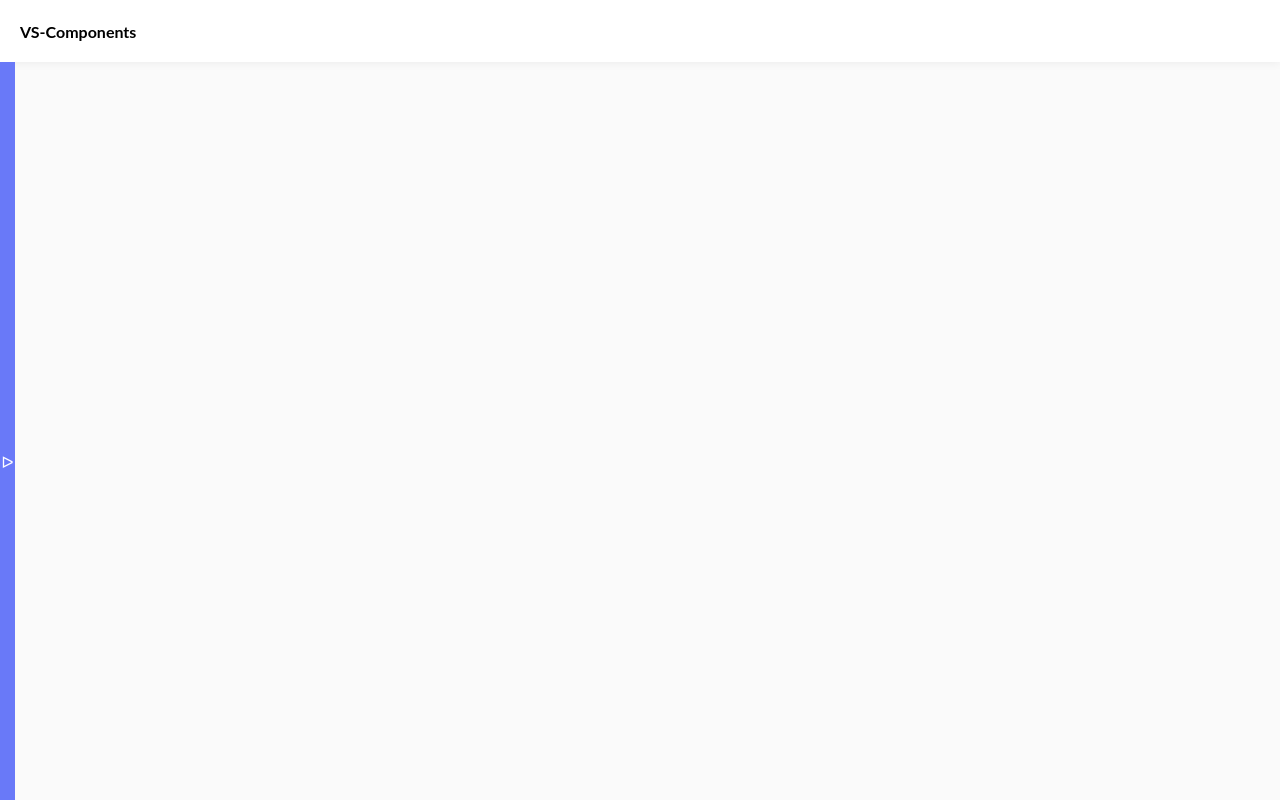
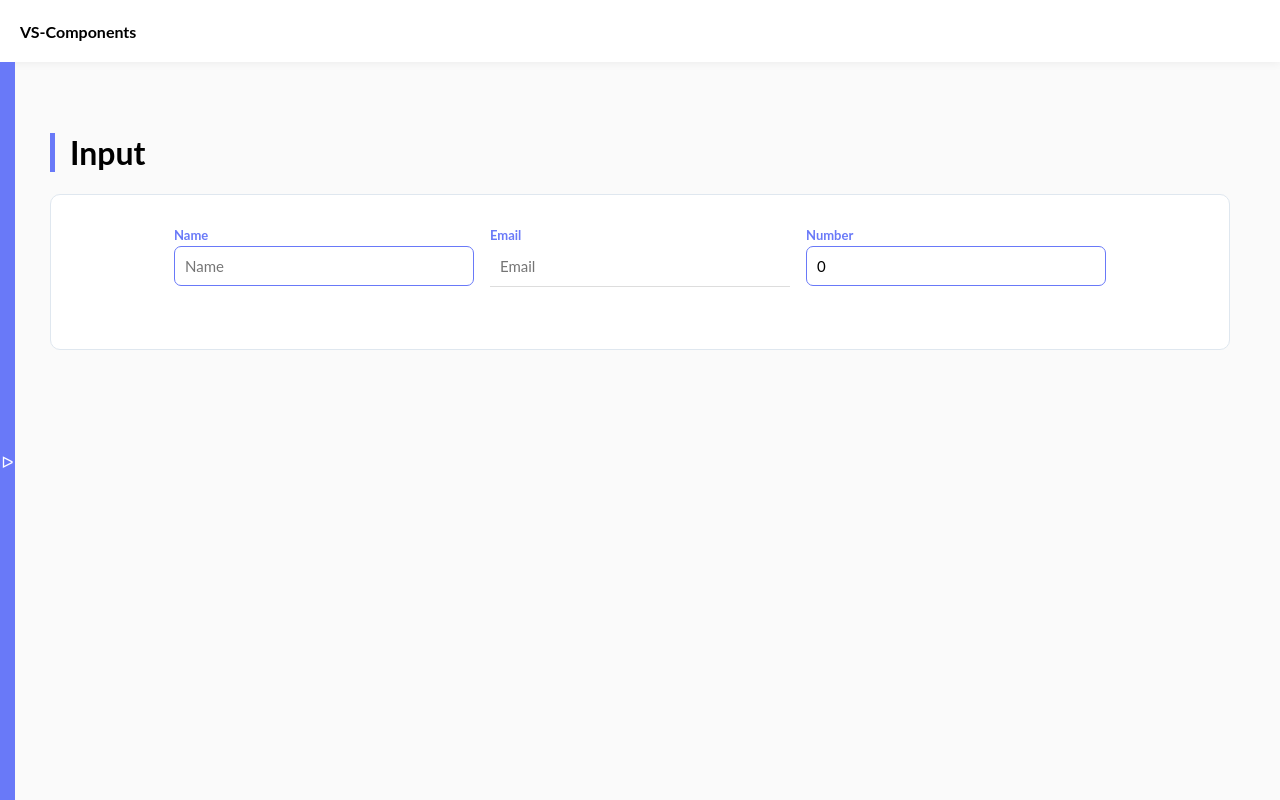
Before and after one commit to stark1406/vs-components, a Vue app: page /input in a window 1280 px wide. Built offline with nearby package versions, Linux system fonts and the light colour scheme.

Commit message:
feat: implementation of the input component

```diff
--- a/src/components/layout/Sidebar.vue
+++ b/src/components/layout/Sidebar.vue
@@ -18,6 +18,10 @@ const links = ref<Array<Link>>([
   {
     name: 'Button',
     href: '/button'
+  },
+  {
+    name: 'Input',
+    href: '/input'
   }
 ])
 </script>
--- /dev/null
+++ b/src/components/vs/input/contract.ts
@@ -0,0 +1,46 @@
+import { PropType, defineComponent } from 'vue'
+import { type, stylingMode} from './types'
+
+export const InputContract = defineComponent({
+  props: {
+    value: {
+      type: [String, Number],
+      default: ''
+    },
+    label: {
+      type: String,
+      default: ''
+    },
+    name: {
+      type: String,
+      required: true
+    },
+    type: {
+      type: String as PropType<type>,
+      default: 'text'
+    },
+    stylingMode: {
+      type: String as PropType<stylingMode>,
+      default: 'default'
+    },
+    placeholder: {
+      type: String,
+      default: ''
+    },
+    width: {
+      type: String,
+      default: '100%'
+    },
+    maxlength: {
+      type: [Number, String],
+      default: undefined,
+    },
+    error: {
+      type: Array,
+      default: () => ([])
+    },
+  },
+  emits: [
+    'update:value'
+  ]
+})
--- /dev/null
+++ b/src/components/vs/input/default/input.vue
@@ -0,0 +1,118 @@
+<script lang="ts">
+import { defineComponent } from 'vue'
+import { InputContract } from '../contract'
+import { useInput } from '../setup'
+
+export default defineComponent({
+  name: 'VsInput',
+  extends: InputContract,
+  setup(props, ctx) {
+    return useInput(props, ctx)
+  },
+})
+</script>
+
+<template>
+  <div
+    class="form-input"
+    :style="{
+      width: width
+    }"
+  >
+    <div
+      :class="[
+        'content',
+        `content_${stylingMode}`
+      ]"
+    >
+      <label
+        :for="name"
+        class="input-label"
+      >
+        {{ label }}
+      </label>
+      <input
+        :id="name"
+        :class="[
+          'input',
+          `input_${stylingMode}`
+        ]"
+        :type="type"
+        :value="value"
+        :name="name"
+        :placeholder="placeholder"
+        @input="updateValue"
+      >
+      <TransitionGroup>
+        <div
+          v-for="element of error"
+          :key="element"
+          class="form-error"
+        >
+          <div class="form-error__message">
+            {{ element }}
+          </div>
+        </div>
+      </TransitionGroup>
+    </div>
+  </div>
+</template>
+
+<style lang="scss" scoped>
+.content {
+    display: flex;
+    flex-direction: column;
+    &_underlined {
+      border-bottom: 1px solid #ddd;
+    }
+  }
+.form {
+  &-input {
+    margin-bottom: 30px;
+    position: relative;
+  }
+  &-error {
+    background: var(--danger);
+    margin-top: 4px;
+    border-radius: 7px;
+    font-size: 13px;
+    color: #fff;
+    padding: 5px;
+  }
+}
+.input {
+  padding: 0 10px;
+  height: 40px;
+  font-size: 15px;
+  width: 100%;
+  position: relative;
+  z-index: 1;
+  &_default {
+    border: 1px solid var(--primary);
+    border-radius: 7px;
+  }
+  &_underlined {
+    border: 0;
+    &:focus {
+      outline: none;
+      border-bottom: 1px solid var(--primary);
+    }
+  }
+  &-label {
+    font-weight: bold;
+    font-size: 13px;
+    margin-bottom: 3px;
+    color: var(--primary);
+  }
+}
+
+.v-enter-active,
+.v-leave-active {
+  transition: opacity 0.5s ease;
+}
+
+.v-enter-from,
+.v-leave-to {
+  opacity: 0;
+}
+</style>
--- /dev/null
+++ b/src/components/vs/input/index.ts
@@ -0,0 +1 @@
+export { default as VsInput } from './default/input.vue'
--- /dev/null
+++ b/src/components/vs/input/setup.ts
@@ -0,0 +1,13 @@
+import { SetupContext } from 'vue'
+
+export function useInput(props, ctx: SetupContext) {
+
+  function updateValue(e): void {
+    const value = e.target.value
+    ctx.emit('update:value', value)
+  }
+
+  return {
+    updateValue,
+  }
+}
--- /dev/null
+++ b/src/components/vs/input/types.ts
@@ -0,0 +1,2 @@
+export type type = 'text' | 'number' | 'password' | 'email'
+export type stylingMode = 'default' | 'underlined'
--- a/src/router/index.ts
+++ b/src/router/index.ts
@@ -2,6 +2,7 @@ import { defineComponent } from 'vue';
 import { createRouter, createWebHistory } from 'vue-router'
 const index = () => import("@/views/index.vue")
 const Button = () => import('@/views/button/default/Button.vue')
+const Input = () => import('@/views/input/default/Input.vue')
 
 interface Route {
   path: string;
@@ -19,6 +20,11 @@ const routes: Array<Route> = [
     path: '/button',
     name: 'Button',
     component: Button
+  },
+  {
+    path: '/input',
+    name: 'Input',
+    component: Input
   }
 ]
 
--- /dev/null
+++ b/src/views/input/default/Input.vue
@@ -0,0 +1,59 @@
+<script lang="ts" setup>
+import { ref } from 'vue'
+import { VsInput } from '@vs/input'
+
+const valueName = ref<string>('')
+const valueEmail = ref<string>('')
+const valueNumber = ref<number>(0)
+
+</script>
+
+<template>
+  <h1 class="heading">
+    Input
+  </h1>
+  <div class="card">
+    <vs-input
+      v-model:value="valueName"
+      label="Name"
+      name="name"
+      width="300px"
+      placeholder="Name"
+    />
+    <vs-input
+      v-model:value="valueEmail"
+      label="Email"
+      name="email"
+      type="email"
+      width="300px"
+      styling-mode="underlined"
+      placeholder="Email"
+    />
+    <vs-input
+      v-model:value="valueNumber"
+      label="Number"
+      name="number"
+      type="number"
+      width="300px"
+    />
+  </div>
+</template>
+
+<style lang="scss" scoped>
+.heading {
+  border-left: 5px solid var(--primary);
+  padding-left: 15px;
+}
+.card {
+  display: flex;
+  flex-wrap: wrap;
+  margin-bottom: 20px;
+  justify-content: center;
+  gap: 1rem;
+  background: var(--surface-card);
+  border: var(--card-border);
+  border-radius: 10px;
+  margin-bottom: 1rem;
+  padding: 2rem;
+}
+</style>
```
